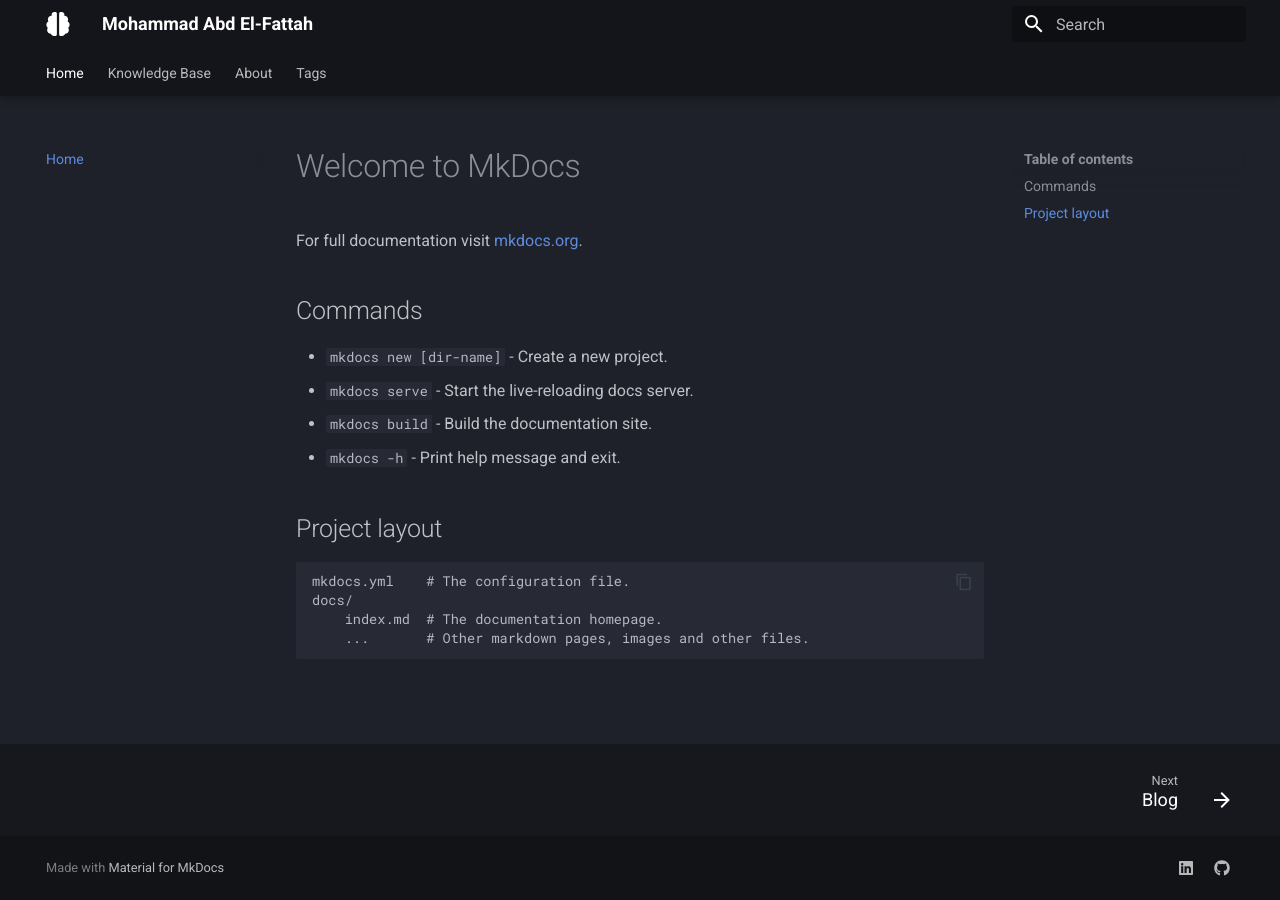
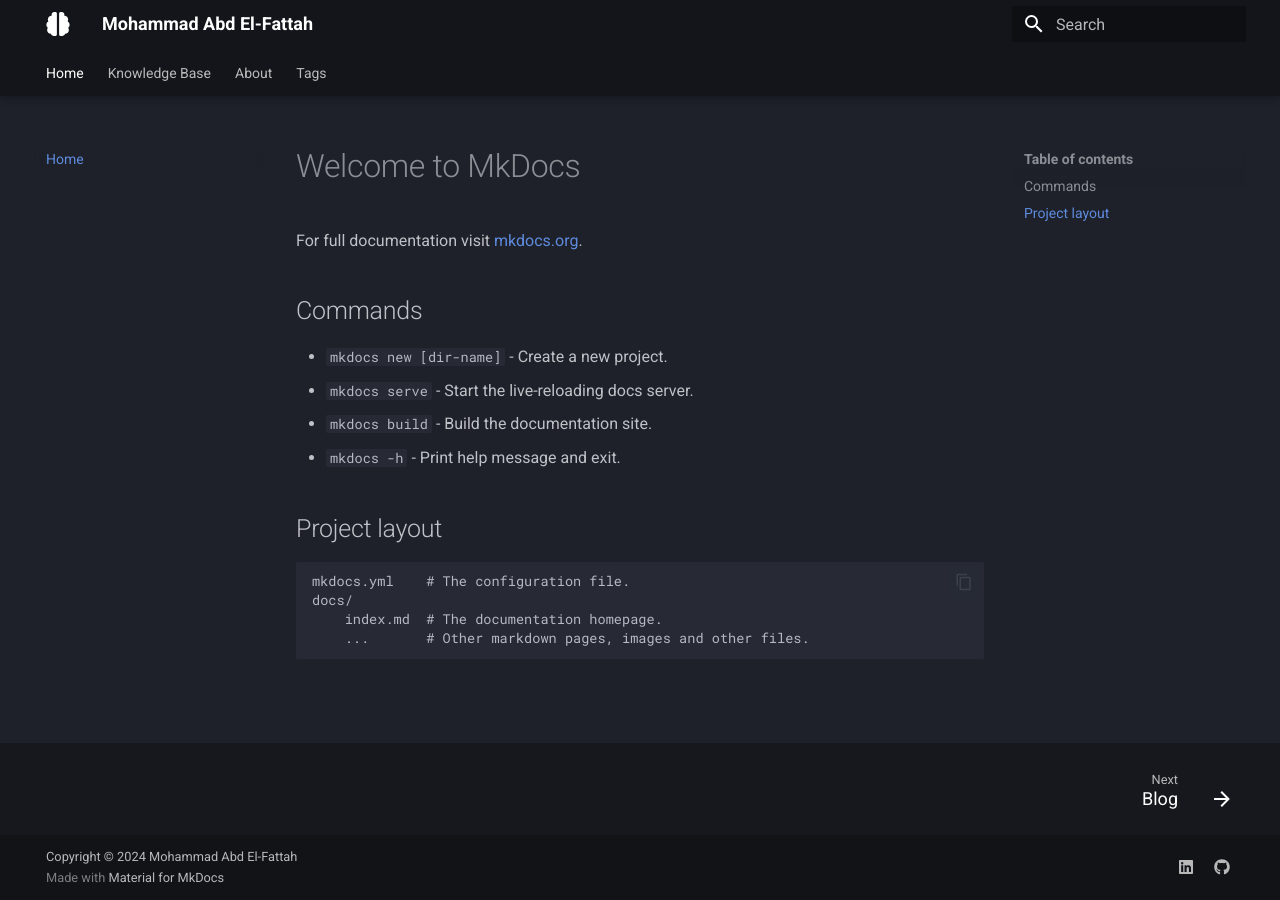
Before and after one commit to Mohammad-Abd-El-Fattah/Mohammad-Abd-El-Fattah.github.io, an MkDocs documentation site: the page built from docs/index.md, in a window 1280 px wide. Built offline with MkDocs 1.6.1 and Material for MkDocs 9.7.7, drawn with Linux system fonts in a browser that asks for light colours.

Commit message:
Update mkdocs.yml

```diff
--- a/mkdocs.yml
+++ b/mkdocs.yml
@@ -1,7 +1,7 @@
 site_name: Mohammad Abd El-Fattah
 theme :
   name: material
-  favicon: docs/images/favicon.png
+  favicon: docs/images/icon/favicon.png
   icon:
    logo: fontawesome/solid/brain
   palette:
@@ -107,3 +107,4 @@
   - pymdownx.inlinehilite
   - pymdownx.snippets
   - pymdownx.superfences
+copyright: Copyright &copy; 2024 Mohammad Abd El-Fattah
```
